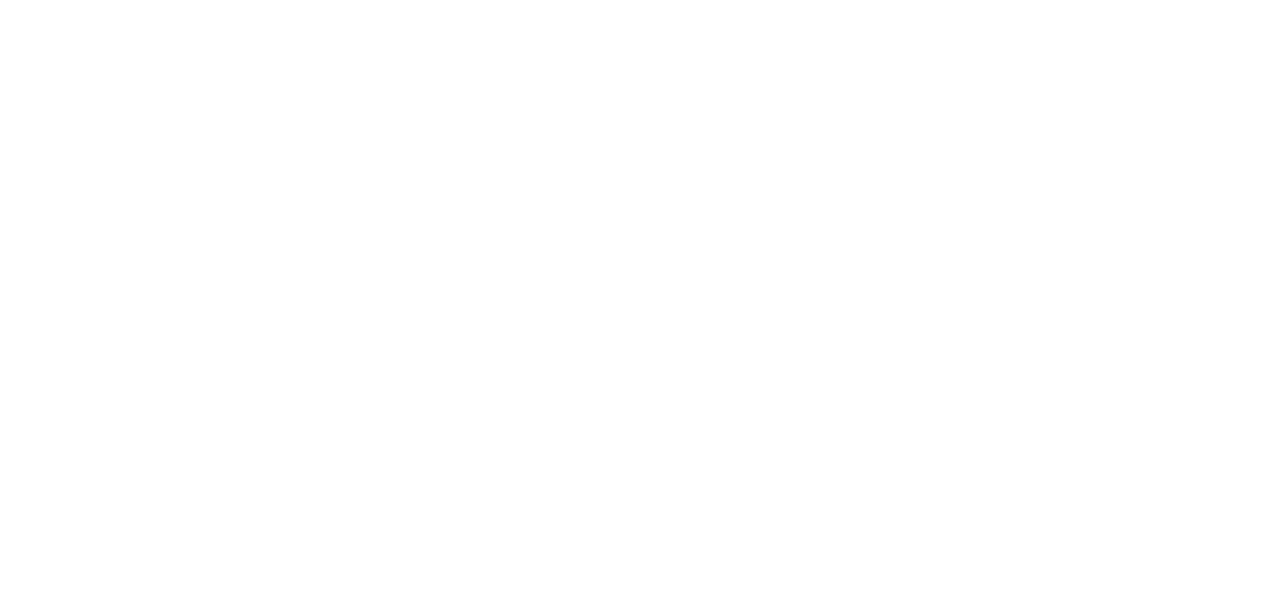
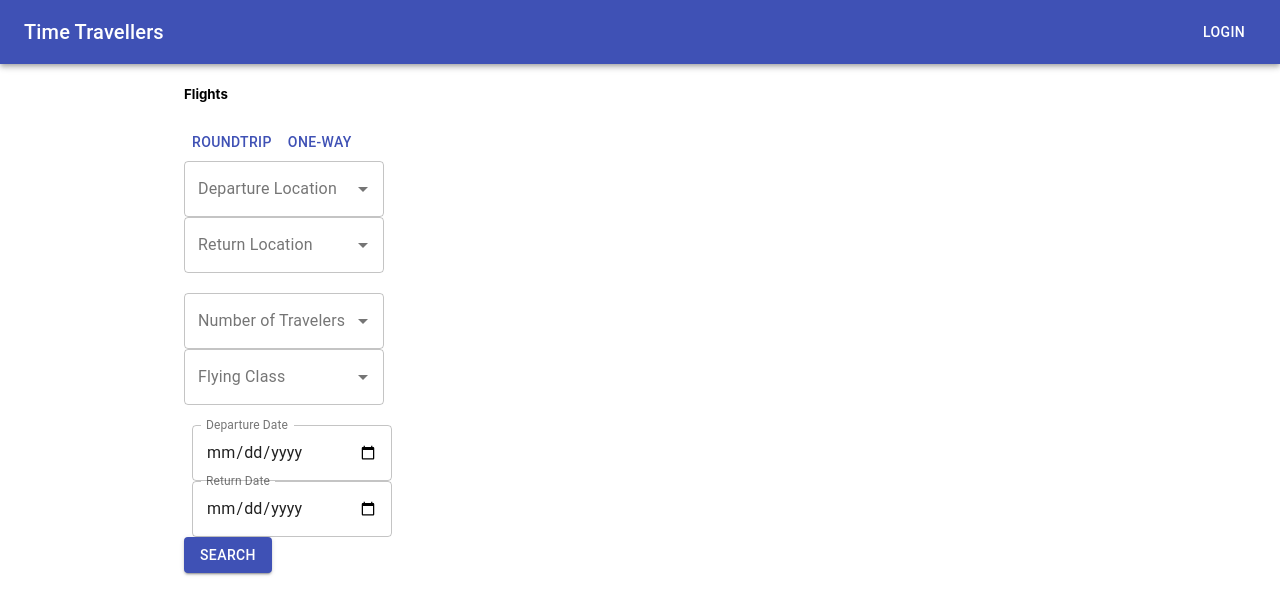
Before and after one commit to JannatJameel/Travel-fe, a React (Create React App) app: page / in a window 1280 px wide. Shown: the top 614 px of the page. Built offline with nearby package versions, Linux system fonts and the light colour scheme.

Commit message:
merging navbar

```diff
--- a/package.json
+++ b/package.json
@@ -3,6 +3,8 @@
   "version": "0.1.0",
   "private": true,
   "dependencies": {
+    "@material-ui/core": "^4.11.3",
+    "@material-ui/lab": "^4.0.0-alpha.57",
     "@testing-library/jest-dom": "^5.11.4",
     "@testing-library/react": "^11.1.0",
     "@testing-library/user-event": "^12.1.10",
--- a/src/App.js
+++ b/src/App.js
@@ -1,5 +1,14 @@
+//Components
+import NavBar from "./components/Navbar";
+import Routes from "./components/Routes";
+
 function App() {
-  return <div></div>;
+  return (
+    <>
+      <NavBar />
+      <Routes />
+    </>
+  );
 }
 
 export default App;
--- /dev/null
+++ b/src/components/Navbar/index.js
@@ -0,0 +1,36 @@
+import { makeStyles } from "@material-ui/core/styles";
+import AppBar from "@material-ui/core/AppBar";
+import Toolbar from "@material-ui/core/Toolbar";
+import Typography from "@material-ui/core/Typography";
+import Button from "@material-ui/core/Button";
+
+const useStyles = makeStyles((theme) => ({
+  root: {
+    flexGrow: 1,
+  },
+  menuButton: {
+    marginRight: theme.spacing(2),
+  },
+  title: {
+    flexGrow: 1,
+  },
+}));
+
+const NavBar = () => {
+  const classes = useStyles();
+
+  return (
+    <div className={classes.root}>
+      <AppBar position="static">
+        <Toolbar>
+          <Typography variant="h6" className={classes.title}>
+            Time Travellers
+          </Typography>
+          <Button color="inherit">Login</Button>
+        </Toolbar>
+      </AppBar>
+    </div>
+  );
+};
+
+export default NavBar;
--- /dev/null
+++ b/src/components/Routes.js
@@ -0,0 +1,13 @@
+import { Route, Switch } from "react-router";
+import Home from "./Home";
+const Routes = () => {
+  return (
+    <Switch>
+      <Route path="/">
+        <Home />
+      </Route>
+    </Switch>
+  );
+};
+
+export default Routes;
```
Also changed, not shown: 1 other file (tests, documents, lock files or other folders).
